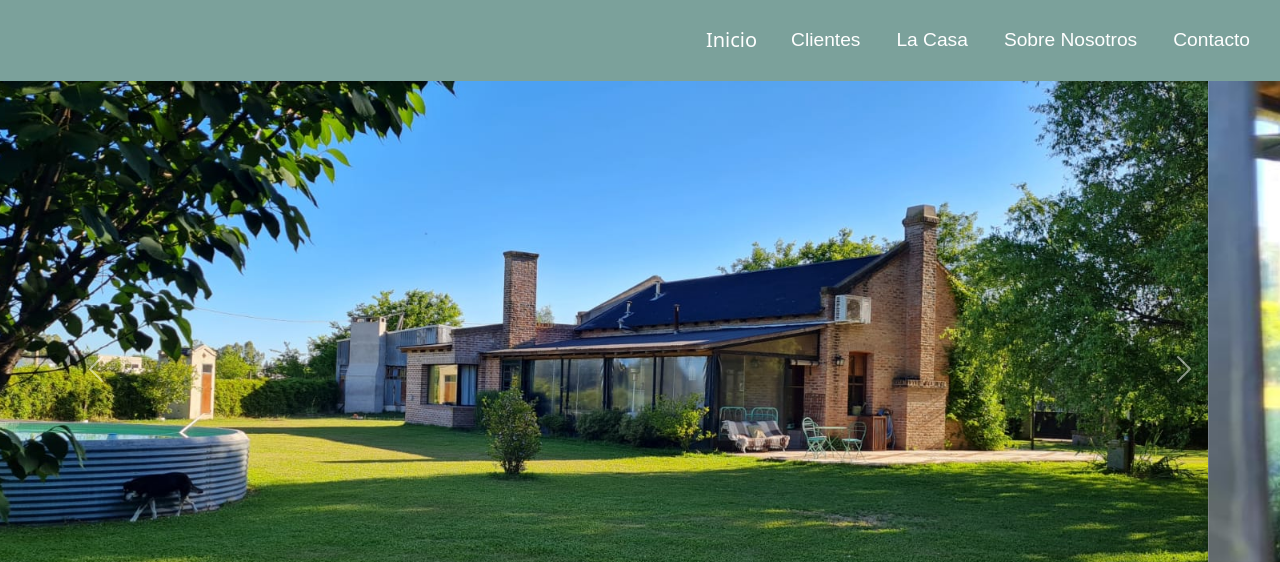
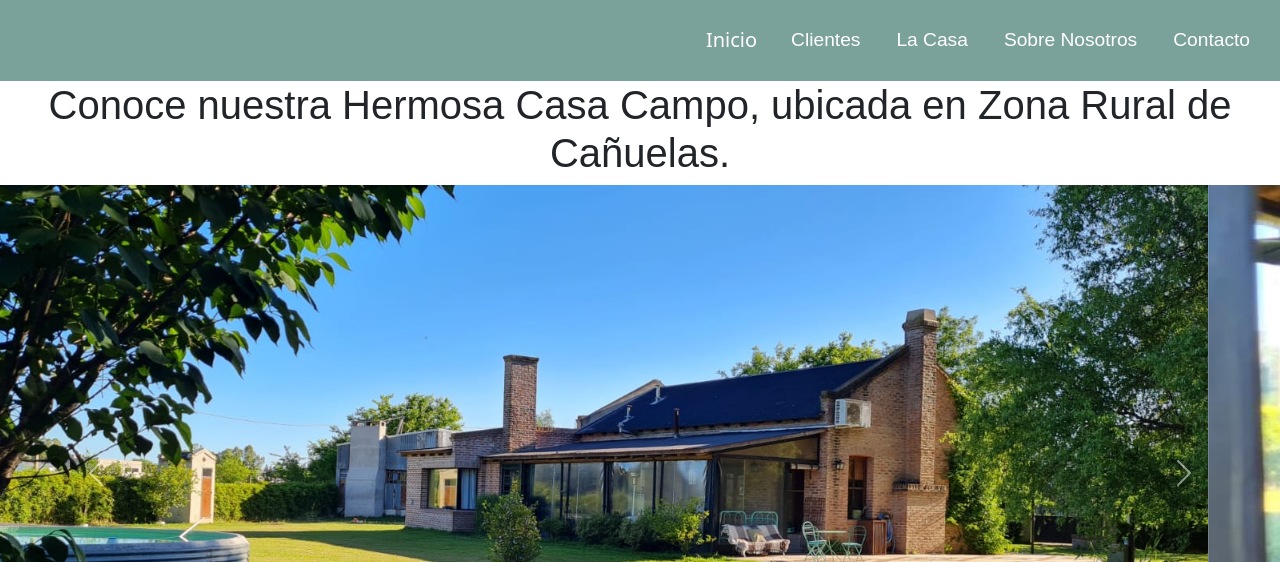
Before and after one commit to Alejogarcia08/lavieja_estacion, a website: page paginas/casa.html in a window 1280 px wide. Shown: the top 562 px of the page. Drawn offline with nearby package versions, Linux system fonts and the light colour scheme; a web font is replaced by a local one.

Commit message:
keywords descripcion y h1

```diff
--- a/paginas/casa.html
+++ b/paginas/casa.html
@@ -4,6 +4,8 @@
     <meta charset="UTF-8">
     <meta http-equiv="X-UA-Compatible" content="IE=edge">
     <meta name="viewport" content="width=device-width, initial-scale=1.0">
+    <meta name="keywords" content="alquiler, alquiler temporario, alquiler por fin de semana, alquiler por dia, casa campo, casa quinta, quinta, canuelas, campo, vacaciones">
+    <meta name="description" content="Conoce nuestra Hermosa Casa Campo, ubicada en Zona Rural de Cañuelas">
     <title>La Vieja Estacion - Casa Quinta</title>
     <link href="https://cdn.jsdelivr.net/npm/bootstrap@5.1.3/dist/css/bootstrap.min.css" rel="stylesheet" integrity="sha384-1BmE4kWBq78iYhFldvKuhfTAU6auU8tT94WrHftjDbrCEXSU1oBoqyl2QvZ6jIW3" crossorigin="anonymous">
     <link rel="stylesheet" href="../css/estilos.css">
@@ -71,7 +73,7 @@
         <div class="fotos__patio3"></div>
         <h2 class="texto__patio3">Pileta</h2>
 </section> -->
-
+<h1 class="titulo__lacasa">Conoce nuestra Hermosa Casa Campo, ubicada en Zona Rural de Cañuelas.</h1>
 <!-- carrucel -->
 <div id="carouselExampleCaptions" class="carousel slide" data-bs-ride="carousel">
     <div class="carousel-indicators">
--- a/sass/_main.scss
+++ b/sass/_main.scss
@@ -36,6 +36,10 @@
     width: 100%;
     }
 /* casa */
+.titulo__lacasa{
+    @extend .font;
+    text-align:center;
+}
 .video__casa{
     display: flex;
         justify-content: center;
```
Also changed, not shown: index.html (+2 -0 lines), paginas/clientes.html (+2 -0 lines), paginas/contacto.html (+2 -0 lines), paginas/sobre-nosotros.html (+2 -0 lines), css/estilos.css.
